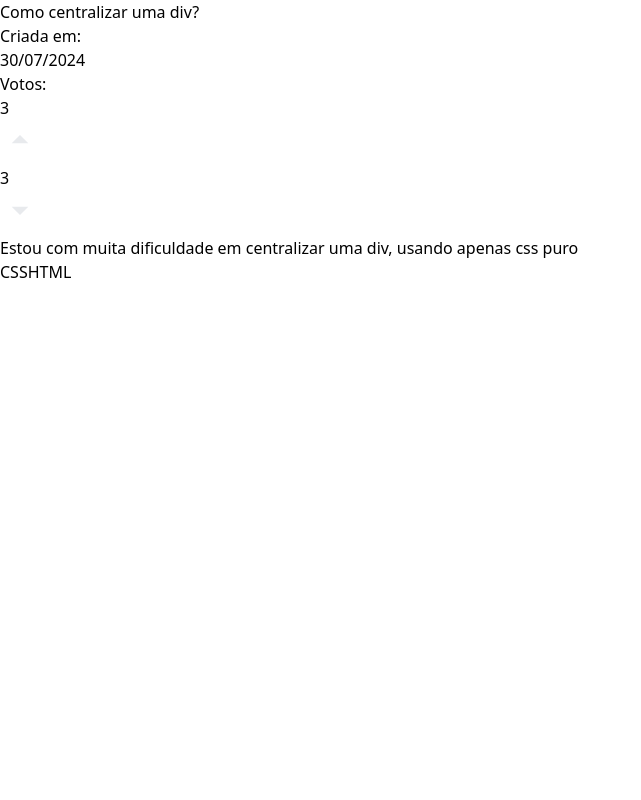
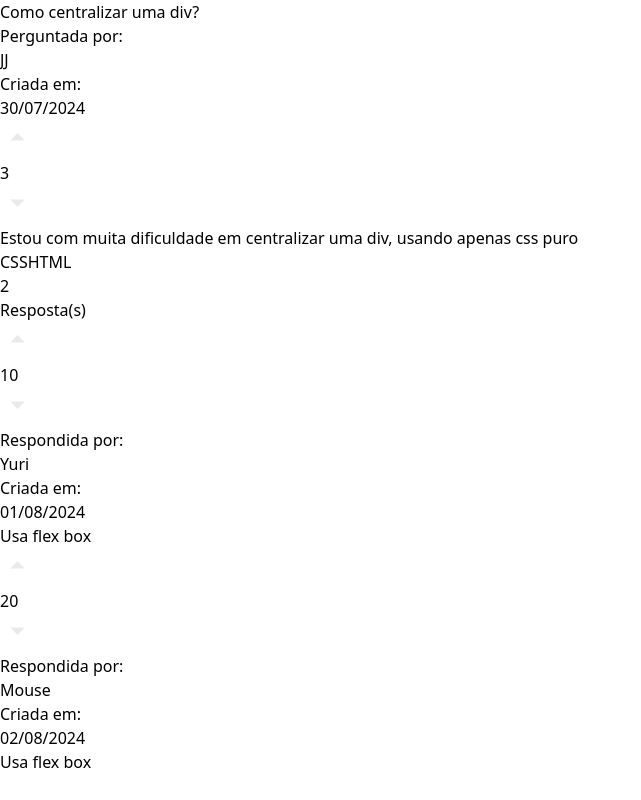
Before and after one commit to Sweet-Pillow/trabalho-tec-web-II-front-end, a React (Vite) app: page /question in a window 1280 px wide. Shown: the whole page, without its empty margins (0-641 px from the left). Built offline with nearby package versions, Linux system fonts and the light colour scheme.

Commit message:
Question

```diff
--- /dev/null
+++ b/src/components/Answer/index.jsx
@@ -0,0 +1,26 @@
+import Vote from '../Vote/index'
+
+export default function(props) {
+	return(
+		<div className="flex flex-row border-t border-gray-300 py-4 mb-4">
+				<Vote votes={props.votes} />
+
+				<div className="px-10 flex flex-col gap-y-6">
+
+					<div className="flex flex-row gap-5">
+						<div className="flex flex-row text-xs">
+							<p className="text-gray-700">Respondida por:&nbsp;</p>
+							<p>{props.userName}</p>
+						</div>
+						<div className="flex flex-row text-xs">
+							<p className="text-gray-700">Criada em:&nbsp;</p>
+							<p>{props.createData}</p>
+						</div>
+					</div>
+
+					<p className="text-lg">{props.answer}</p>
+				</div>
+
+			</div>
+	)
+}
--- a/src/components/Layout/index.jsx
+++ b/src/components/Layout/index.jsx
@@ -5,15 +5,18 @@ export default function Layout() {
 	const history = useNavigate();
 
 	return (
-        <div className="flex flex-col h-screen">
-            <header className="shadow-xl h-[90px] flex justify-between border-b-2 border-gray-300">
+		<div className="h-screen w-screen overflow-hidden">
+			<header className="shadow-xl h-[90px] border-b-2 border-gray-300 w-full">
 			</header>
 
-            <main className="flex flex-row h-full">
+			{/* <main className="flex flex-row h-full">
 				<section className="border-r-2 border-gray-300 border-solid h-full w-1/4">
-				</section>
+				</section> */}
+			<div className="overflow-auto max-h-full">
 				<Outlet />
-            </main>
+			</div>
+
+			{/* </main> */}
 		</div>
 	)
 }
--- a/src/components/Vote/index.jsx
+++ b/src/components/Vote/index.jsx
@@ -6,9 +6,9 @@ export default function (props) {
 
 	return (
 		<div className="flex flex-col items-center">
-			<button onClick={() => setVotes(votes + 1)} className="border rounded-full border-gray-400 hover:bg-orange-100"><svg className="fill-black" xmlns="http://www.w3.org/2000/svg" height="40px" viewBox="0 -960 960 960" width="40px" fill="#e8eaed"><path d="m280-400 200-201 200 201H280Z" /></svg></button>
-			<p className="text-3xl py-3">{votes}</p>
-			<button onClick={() => setVotes(votes - 1)} className="border rounded-full border-gray-400 hover:bg-orange-100"><svg className="fill-black" xmlns="http://www.w3.org/2000/svg" height="40px" viewBox="0 -960 960 960" width="40px" fill="#e8eaed"><path d="M480-360 280-559h400L480-360Z"/></svg></button>
+			<button onClick={() => setVotes(votes + 1)} className="border rounded-full border-gray-400 hover:bg-orange-100"><svg className="fill-black" xmlns="http://www.w3.org/2000/svg" height="35px" viewBox="0 -960 960 960" width="35px" fill="#e8eaed"><path d="m280-400 200-201 200 201H280Z" /></svg></button>
+			<p className="text-2xl py-2 font-semibold">{votes}</p>
+			<button onClick={() => setVotes(votes - 1)} className="border rounded-full border-gray-400 hover:bg-orange-100"><svg className="fill-black" xmlns="http://www.w3.org/2000/svg" height="35px" viewBox="0 -960 960 960" width="35px" fill="#e8eaed"><path d="M480-360 280-559h400L480-360Z"/></svg></button>
 		</div>
 	)
 }
--- a/src/pages/Question/index.jsx
+++ b/src/pages/Question/index.jsx
@@ -1,42 +1,60 @@
 import Vote from "../../components/Vote/index"
 import Tag from "../../components/Tag/index"
+import Answer from "../../components/Answer/index"
 
 export default function () {
-	const data = {
+	const dataQuestion = {
 		question: "Como centralizar uma div?",
 		description: "Estou com muita dificuldade em centralizar uma div, usando apenas css puro",
 		createData: "30/07/2024",
 		votes: 3,
+		userName: "JJ",
 		tags: ["CSS", "HTML"]
 	}
 
+	const dataAnswer = [
+		{
+			userName: "Yuri",
+			createData: "01/08/2024",
+			answer: "Usa flex box",
+			votes: 10
+		},
+		{
+			userName: "Mouse",
+			createData: "02/08/2024",
+			answer: "Usa flex box",
+			votes: 20
+		}
+	]
+
 	return (
-		<div className='w-full px-10'>
+		<div className='w-full px-10 flex flex-col'>
 
-			{/* Inicio seção da perguntaa */}
+			{/* Inicio seção da pergunta */}
 			<div className='py-9 flex flex-col justify-start gap-2 border-b border-gray-300'>
 
-				<h1 className='text-[2rem]'>{data.question}</h1>
+				<h1 className='text-[2rem]'>{dataQuestion.question}</h1>
 
 				<div className="flex flex-row gap-5">
 					<div className="flex flex-row text-xs">
-						<p className="text-gray-700">Criada em:&nbsp;</p>
-						<p>{data.createData}</p>
+						<p className="text-gray-700">Perguntada por:&nbsp;</p>
+						<p>{dataQuestion.userName}</p>
 					</div>
 					<div className="flex flex-row text-xs">
-						<p className="text-gray-700">Votos:&nbsp;</p>
-						<p>{data.votes}</p>
+						<p className="text-gray-700">Criada em:&nbsp;</p>
+						<p>{dataQuestion.createData}</p>
 					</div>
+
 				</div>
 			</div>
 
 			<div className="flex flex-row py-4">
-				<Vote votes={data.votes} />
+				<Vote votes={dataQuestion.votes} />
 
 				<div className="px-10 flex flex-col gap-y-6">
-					<p className="text-lg">{data.description}</p>
+					<p className="text-lg">{dataQuestion.description}</p>
 					<div className="flex flex-row gap-x-2">
-						{data.tags.map((tagName, index) => (
+						{dataQuestion.tags.map((tagName, index) => (
 							<Tag key={index} title={tagName} />
 						))}
 					</div>
@@ -45,7 +63,42 @@ export default function () {
 
 			{/* Fim seção da pergunta */}
 
+			<div className="flex flex-row mt-6 mb-3 text-[1.3rem]">
+				<p>{dataAnswer.length}&nbsp;</p>
+				<p> Resposta(s)</p>
+			</div>
 
+			{/* Inicio sessão de comentarios */}
+
+			{dataAnswer.map((content, index) =>
+				(
+					<Answer key={index} votes={content.votes} userName={content.userName} createData={content.createData} answer={content.answer}/>
+				))
+			}
+
+
+			{/* <div className="flex flex-row border-t border-gray-300 py-4">
+				<Vote votes={dataAnswer[0].votes} />
+
+				<div className="px-10 flex flex-col gap-y-6">
+
+					<div className="flex flex-row gap-5">
+						<div className="flex flex-row text-xs">
+							<p className="text-gray-700">Respondida por:&nbsp;</p>
+							<p>{dataAnswer[0].userName}</p>
+						</div>
+						<div className="flex flex-row text-xs">
+							<p className="text-gray-700">Criada em:&nbsp;</p>
+							<p>{dataAnswer[0].createData}</p>
+						</div>
+					</div>
+
+					<p className="text-lg">{dataAnswer[0].answer}</p>
+				</div>
+
+			</div> */}
+
+			{/* Fim sessão de comentarios */}
 		</div>
 	)
 }
```
Lines whose indentation alone changed are shown as unchanged.
